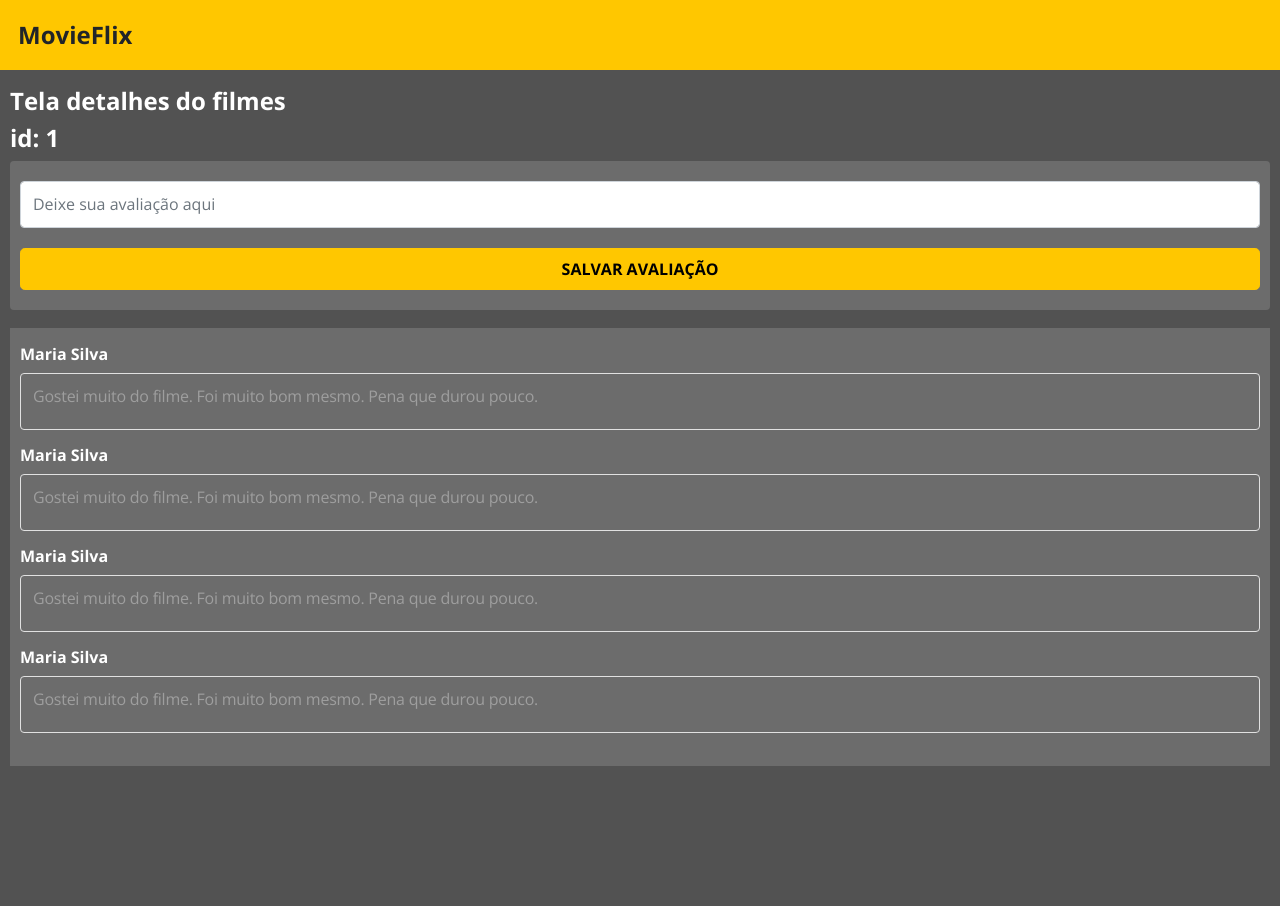
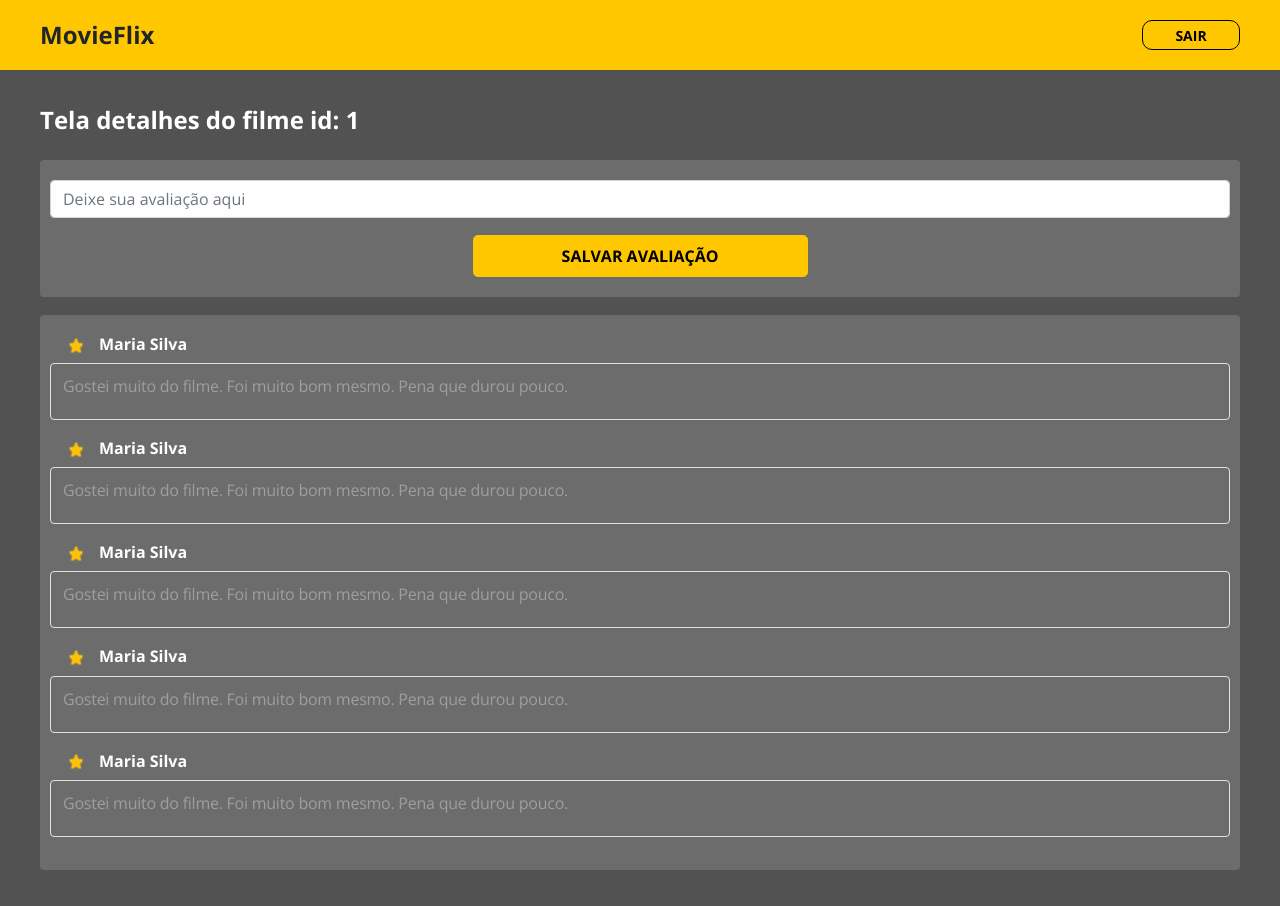
Before and after one commit to alexsandromachado/movieflix, a React (Create React App) app in the folder frontweb/: page /details in a window 1280 px wide. Before the commit the page ends 800 px from the top, so only its background shows below. Built offline with nearby package versions, Linux system fonts and the light colour scheme; the HTML template or start-up script is replaced by a standard one.

Commit message:
Home, Catalog and Details styling

```diff
--- a/frontweb/src/components/Navbar/index.tsx
+++ b/frontweb/src/components/Navbar/index.tsx
@@ -1,4 +1,4 @@
-import { Link } from "react-router-dom";
+import { Link } from 'react-router-dom';
 
 import './styles.css';
 
@@ -8,6 +8,11 @@ const Navbar = () => {
       <Link to="/" className="nav-logo-text">
         <h4 className="nav-logo">MovieFlix</h4>
       </Link>
+      <Link to="/" className="nav-logo-text">
+        <button type="button" className="btn btn-primary logout-button">
+          SAIR
+        </button>
+      </Link>
     </nav>
   );
 };
--- a/frontweb/src/components/Navbar/styles.css
+++ b/frontweb/src/components/Navbar/styles.css
@@ -1,5 +1,6 @@
 .main-nav {
   padding-left: 18px;
+  padding-right: 10px;
   min-height: 70px;
   background-color: #f6f6f6;
 }
@@ -8,3 +9,24 @@
   font-size: 24px;
   margin: 0px;
 }
+
+.logout-button {
+  border: 1px solid black;
+  font-size: 14px;
+  font-weight: 700;
+  width: 98px;
+  height: 30px;
+  padding: 0;
+  border-radius: 10px;
+}
+
+@media (min-width: 768px) {
+  .main-nav {
+    padding-right: 40px;
+    padding-left: 40px;
+  }
+
+  .nav-logo {
+    margin-right: 40px;
+  }
+}
--- a/frontweb/src/pages/Catalog/styles.css
+++ b/frontweb/src/pages/Catalog/styles.css
@@ -27,8 +27,22 @@
     padding: 40px;
   }
 
+  .catalog-container h1 {
+    font-size: 36px;
+  }
+
   .list-container li {
-    font-size: 24px;
+    font-size: 20px;
     margin-bottom: 27px;
   }
 }
+
+@media (min-width: 1200px) {
+  .catalog-container h1 {
+    font-size: 48px;
+  }
+
+  .list-container li {
+    font-size: 24px;
+  }
+}
--- a/frontweb/src/pages/MovieDetails/index.tsx
+++ b/frontweb/src/pages/MovieDetails/index.tsx
@@ -1,15 +1,15 @@
+import { ReactComponent as StarImage } from 'assets/images/star.svg';
 import { Link } from 'react-router-dom';
 import './styles.css';
 
 const MovieDetails = () => {
   return (
     <div className="movie-details-container">
-      <h1>Tela detalhes do filmes</h1>
-      <h1>id: 1</h1>
+      <h1>Tela detalhes do filme id: 1</h1>
       <div className="movie-evaluation-form">
         <input
           type="text"
-          className="form-control login-input"
+          className="form-control evaluation-input"
           id="evaluation"
           placeholder="Deixe sua avaliação aqui"
           required
@@ -22,25 +22,56 @@ const MovieDetails = () => {
       </div>
       <div className="movie-evaluation-list">
         <div className="movie-evaluation-item">
-          <h3>Maria Silva</h3>
+          <div className="name-container">
+            <div className="star-image">
+              <StarImage />
+            </div>
+            <h3>Maria Silva</h3>
+          </div>
           <p>
             Gostei muito do filme. Foi muito bom mesmo. Pena que durou pouco.
           </p>
         </div>
         <div className="movie-evaluation-item">
-          <h3>Maria Silva</h3>
+          <div className="name-container">
+            <div className="star-image">
+              <StarImage />
+            </div>
+            <h3>Maria Silva</h3>
+          </div>
           <p>
             Gostei muito do filme. Foi muito bom mesmo. Pena que durou pouco.
           </p>
         </div>
         <div className="movie-evaluation-item">
-          <h3>Maria Silva</h3>
+          <div className="name-container">
+            <div className="star-image">
+              <StarImage />
+            </div>
+            <h3>Maria Silva</h3>
+          </div>
           <p>
             Gostei muito do filme. Foi muito bom mesmo. Pena que durou pouco.
           </p>
         </div>
         <div className="movie-evaluation-item">
-          <h3>Maria Silva</h3>
+          <div className="name-container">
+            <div className="star-image">
+              <StarImage />
+            </div>
+            <h3>Maria Silva</h3>
+          </div>
+          <p>
+            Gostei muito do filme. Foi muito bom mesmo. Pena que durou pouco.
+          </p>
+        </div>
+        <div className="movie-evaluation-item">
+          <div className="name-container">
+            <div className="star-image">
+              <StarImage />
+            </div>
+            <h3>Maria Silva</h3>
+          </div>
           <p>
             Gostei muito do filme. Foi muito bom mesmo. Pena que durou pouco.
           </p>
--- a/frontweb/src/pages/MovieDetails/styles.css
+++ b/frontweb/src/pages/MovieDetails/styles.css
@@ -5,6 +5,8 @@
 .movie-details-container h1 {
   font-size: 24px;
   color: #ffffff;
+  max-width: 265px;
+  margin-bottom: 18px;
 }
 
 .movie-evaluation-form {
@@ -12,10 +14,12 @@
   border-radius: 4px;
   padding: 20px 10px;
   margin-bottom: 18px;
+  text-align: center;
 }
 
 .evaluation-button {
   width: 100%;
+  max-width: 335px;
   color: #000000;
   font-size: 16px;
   font-weight: 700;
@@ -29,12 +33,24 @@
 .movie-evaluation-list {
   background-color: #6c6c6c;
   padding: 17px 10px;
+  border-radius: 4px;
 }
 
-.movie-evaluation-item h3 {
+.name-container {
+  display: flex;
+  align-items: baseline;
+}
+
+.name-container h3 {
   font-size: 16px;
   color: #ffffff;
   margin-bottom: 9px;
+  margin-left: 16px;
+  align-content: center;
+}
+
+.star-image {
+    padding-left: 15px;
 }
 
 .movie-evaluation-item p {
@@ -47,3 +63,21 @@
   padding: 10px 28px 21px 12px;
   letter-spacing: -0.015em;
 }
+
+@media (min-width: 576px) {
+  .movie-details-container h1 {
+    max-width: none;
+    padding-bottom: 25px;
+    margin: 0px;
+  }
+}
+
+@media (min-width: 768px) {
+  .movie-details-container {
+    padding: 36px 40px;
+  }
+
+  .star-image {
+    padding-left: 19px;
+}
+}
```
Also changed, not shown: frontweb/src/assets/images/star.svg (added).
